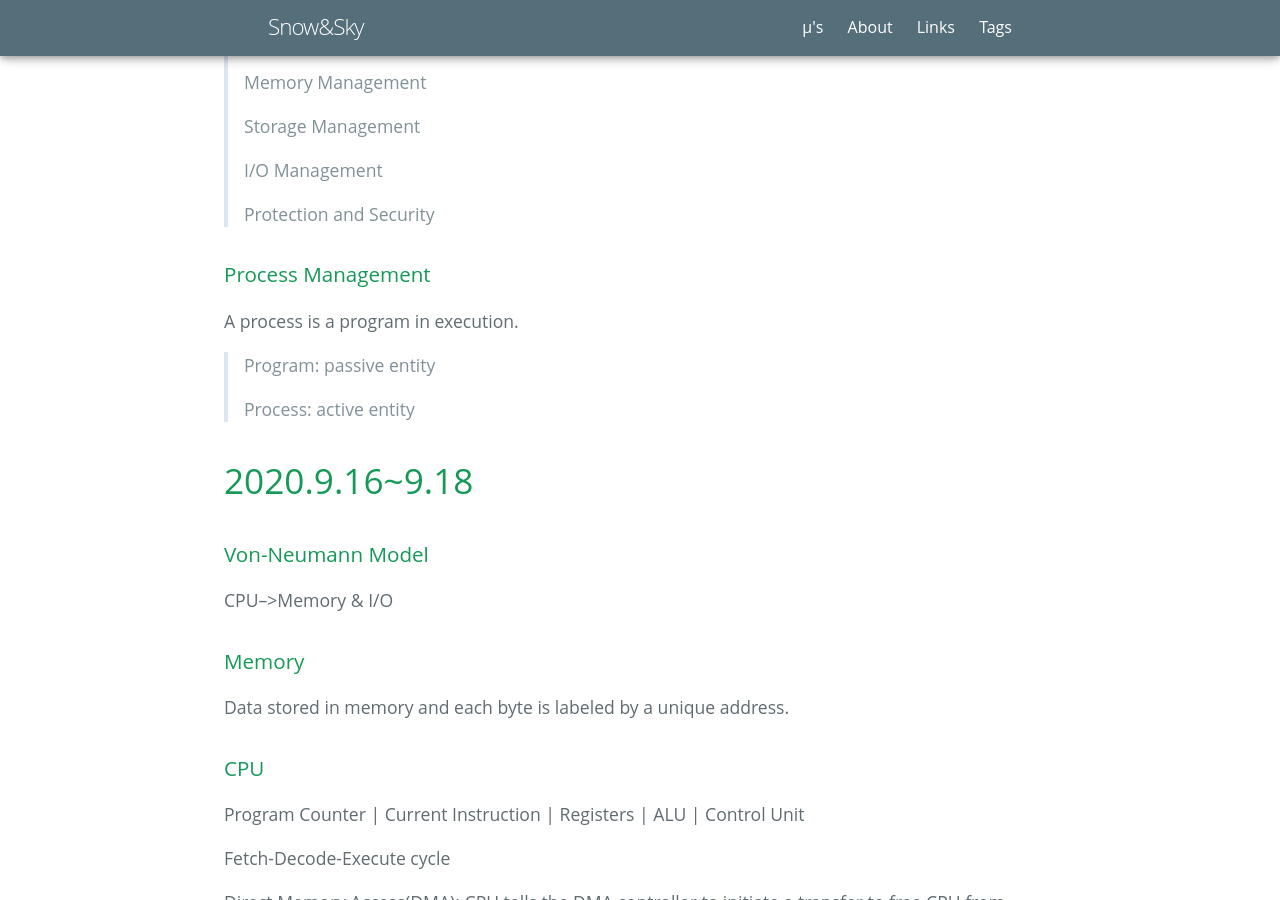
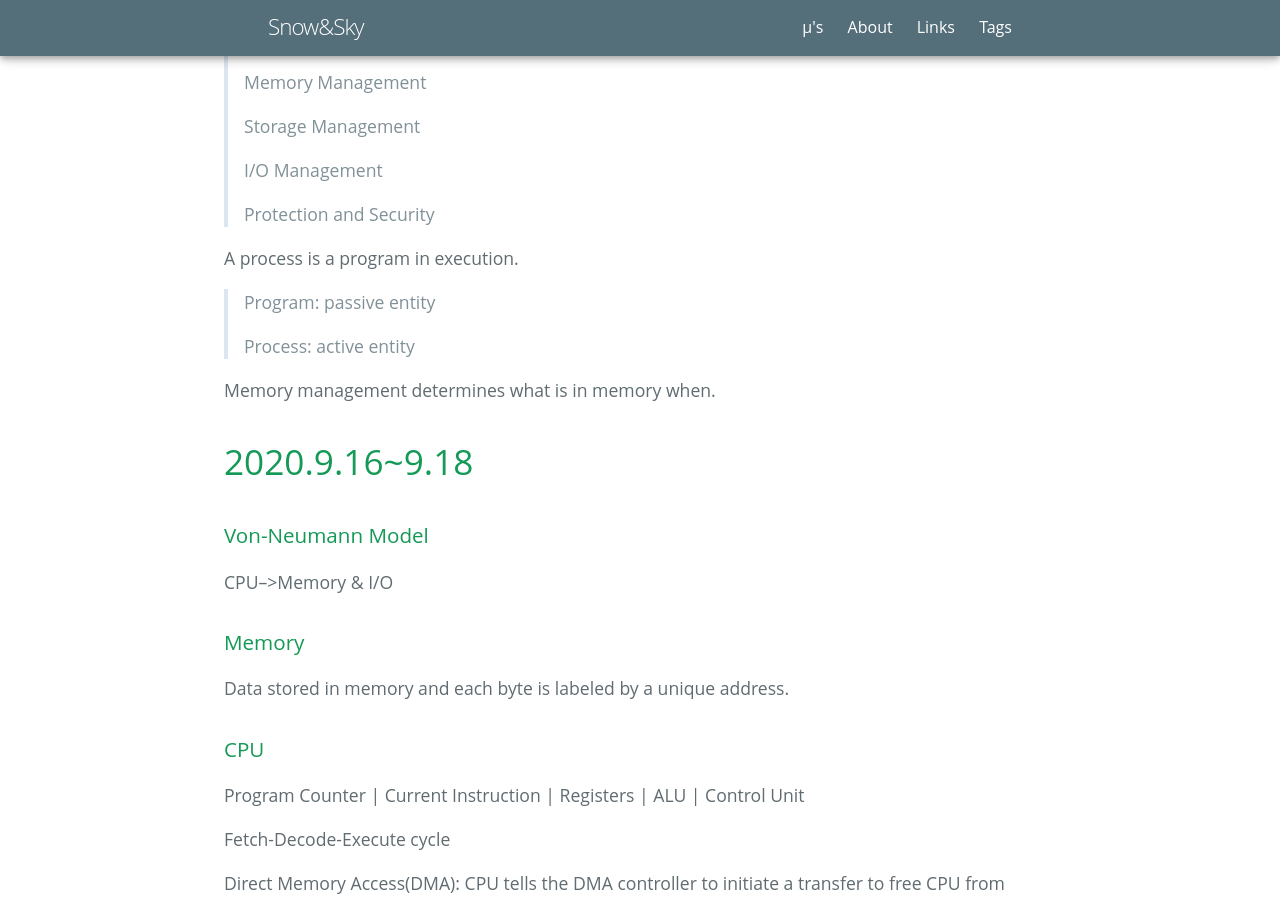
Before and after one commit to NishikinoSky/NishikinoSky.github.io, a Jekyll site: the page built from _posts/2020-10-16-Operating-System.md, in a window 1280 px wide and 900 px high, scrolled down 1090 px. Built offline with Jekyll 4.4.1, drawn with Linux system fonts in a browser that asks for light colours; some web fonts are replaced.

Commit message:
Update 2020-10-16-Operating-System.md

```diff
--- a/_posts/2020-10-16-Operating-System.md
+++ b/_posts/2020-10-16-Operating-System.md
@@ -24,21 +24,22 @@ CPU need to know how much time a program has used CPU resource. The timer interr
 computer regularly.(A special kind of interrupt)
 
 ### Main OS Services
->Process Management
+>> Process Management
 >
->Memory Management
+> Memory Management
 >
->Storage Management
+> Storage Management
 >
->I/O Management
+> I/O Management
 >
->Protection and Security
+> Protection and Security
 
-### Process Management
 A process is a program in execution.
 > Program: passive entity
 >
 > Process: active entity
+
+Memory management determines what is in memory when.
 
 
 # 2020.9.16~9.18
```
